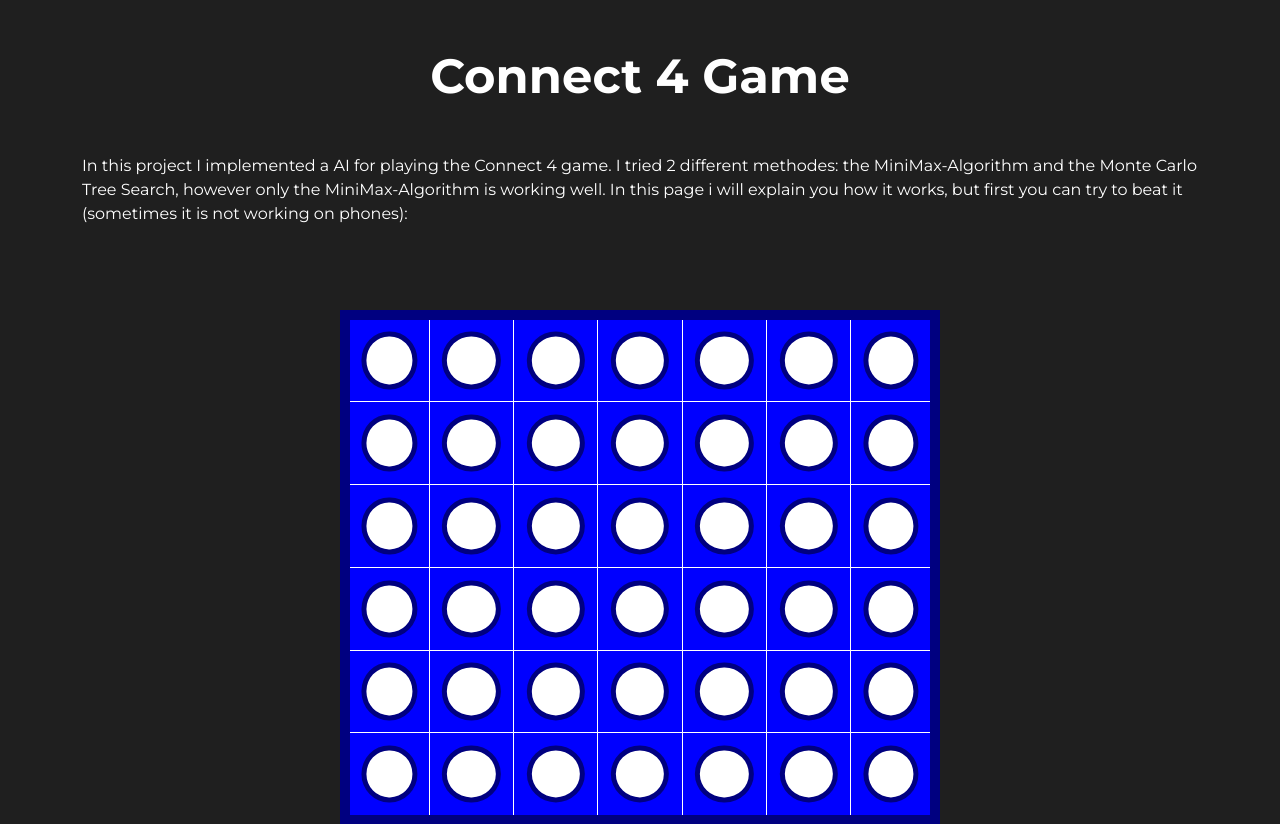
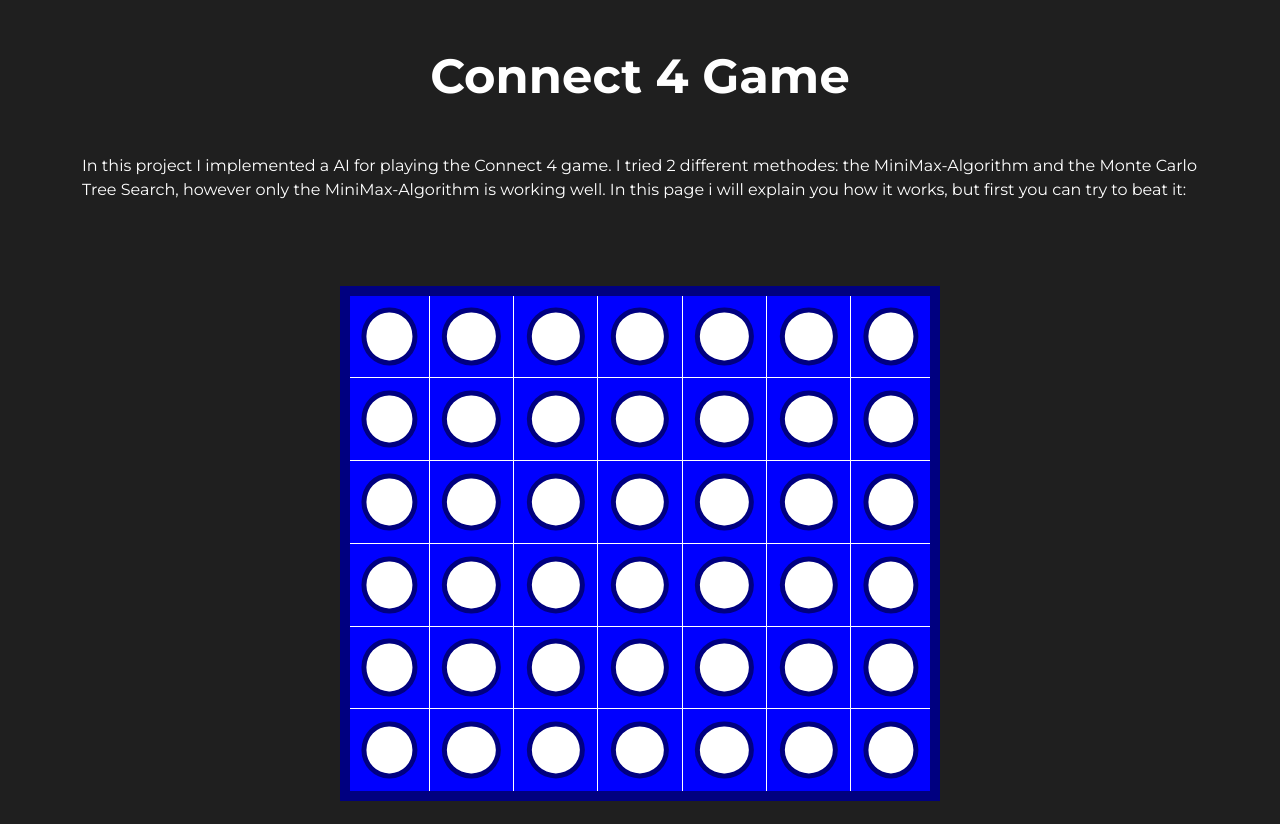
Before and after one commit to Simon3728/Portfolio_Website, a Django app: page /projects/connect4/ in a window 1280 px wide. Shown: the part 60-884 px from the top of the page. Run offline with Django 5.2, Linux system fonts and the light colour scheme.

Commit message:
style changes2

```diff
--- a/templates/projects.html
+++ b/templates/projects.html
@@ -8,7 +8,7 @@
 <section class="py-5">
     <div class="container mb-5">
         <div class="text-center mb-5">
-            <h1 class="display-5 font-weight-700 mb-0"><span class="text-gradient d-inline text-success">PROJECTS</span></h1>
+            <h1 class="display-5 font-weight-900 mb-0"><span class="text-gradient d-inline text-success">PROJECTS</span></h1>
         </div>
         <p class="text-center mb-4">
             The code for all projects can be found on my <a href="https://github.com/Simon3728" class="text-reset">Github profile</a>.
--- a/templates/projects/connect4.html
+++ b/templates/projects/connect4.html
@@ -10,7 +10,7 @@
         <p class="mb-5">
             In this project I implemented a AI for playing the Connect 4 game. I tried 2 different methodes: the MiniMax-Algorithm and
             the Monte Carlo Tree Search, however only the MiniMax-Algorithm is working well. In this page i will explain you how it works,
-            but first you can try to beat it (sometimes it is not working on phones):
+            but first you can try to beat it:
         </p>
         <div id="current-player" class="text-center mb-3" style="width: 200px; margin: 0 auto; font-weight: bold; padding: 10px; border-radius: 5px; text-align: center;"></div>
         <div class="d-flex justify-content-center mb-4">
```
